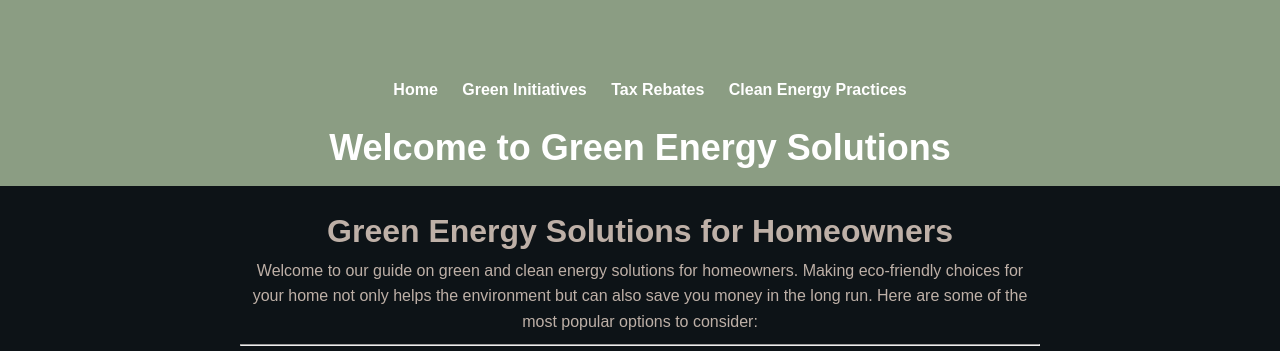
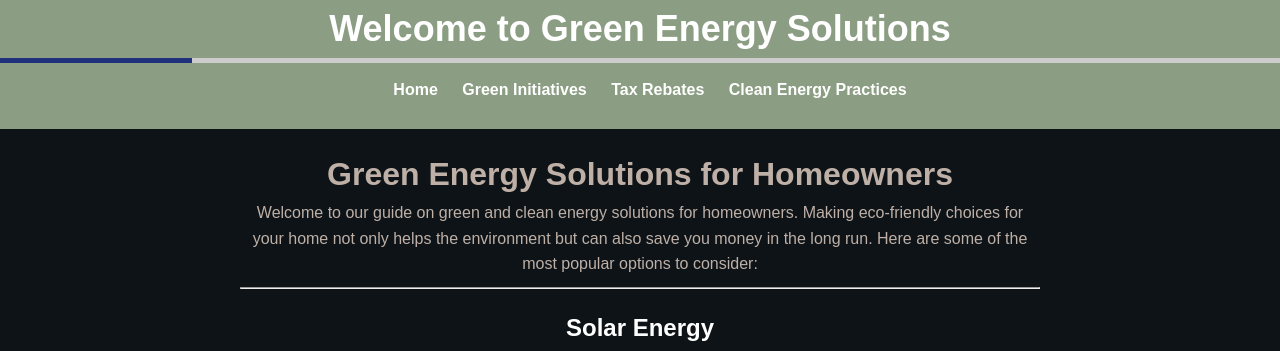
Before and after one commit to LewiBayssa/CurryPowderChemistry, a plain HTML site: page index.html in a window 1280 px wide. Shown: the top 351 px of the page. Drawn offline with Linux system fonts and the light colour scheme.

Commit message:
Update styles.css

```diff
--- a/styles.css
+++ b/styles.css
@@ -241,3 +241,35 @@ footer {
     bottom: 39px;
 
 }
+.stephen {
+    position: fixed;
+    top: 0;
+    height: 125px;
+    width: 100%;
+    background: white;
+    padding: 1rem 2rem;
+  }
+
+
+/* Style the header: fixed position (always stay at the top) */
+.header {
+    position: fixed;
+    top: 0;
+    z-index: 1;
+    width: 100%;
+    background-color: #8B9D83;
+  }
+
+  /* The progress container (grey background) */
+  .progress-container {
+    width: 100%;
+    height: 5px;
+    background: #ccc;
+  }
+
+  /* The progress bar (scroll indicator) */
+  .progress-bar {
+    height: 5px;
+    background: #20317c;
+    width: 15%;
+  }
```
